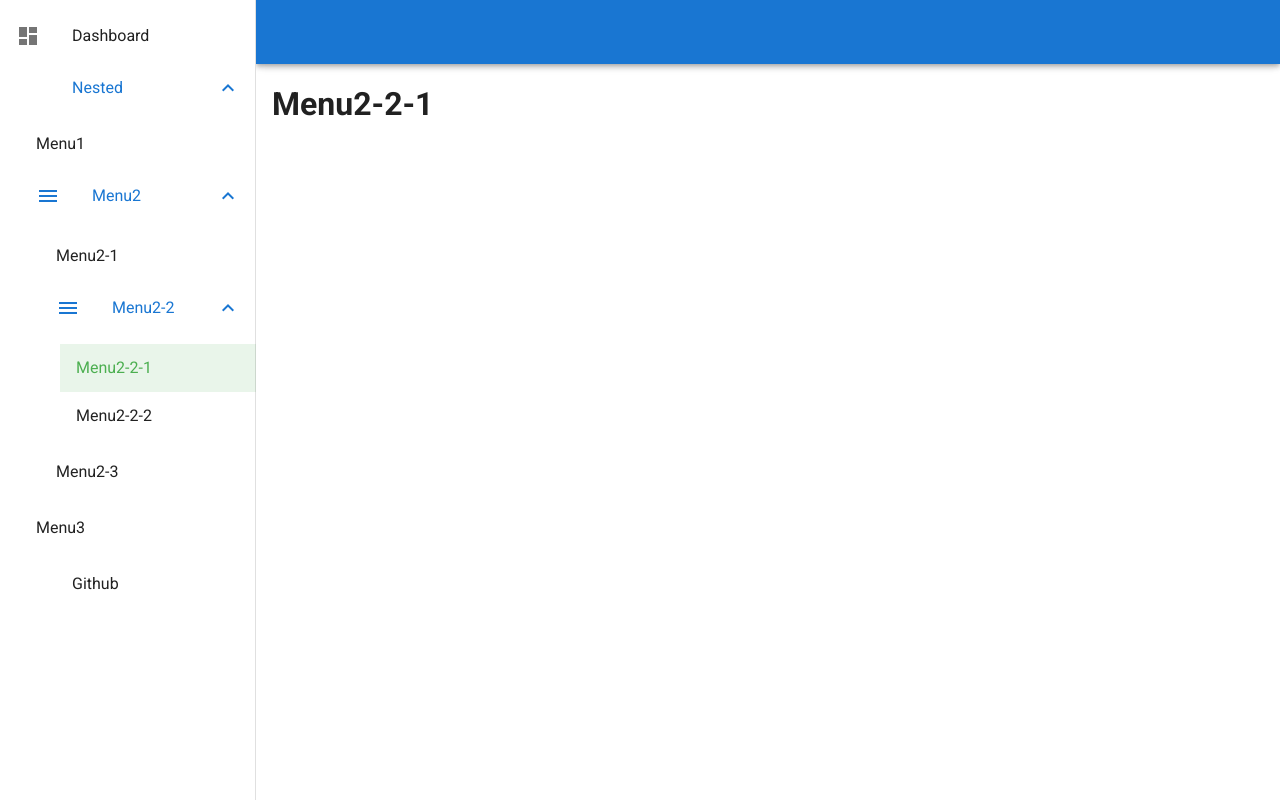
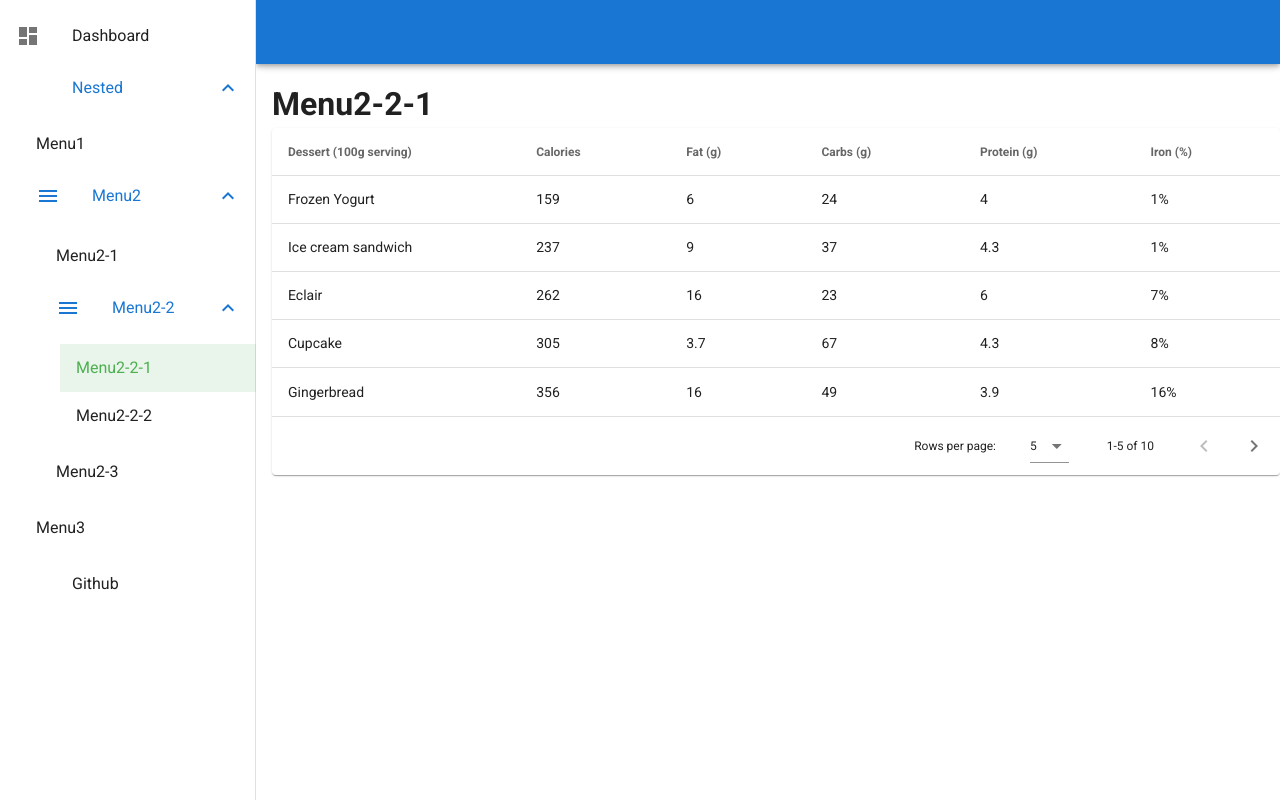
Before and after one commit to iamdin/vuetify-nested-list-router, a Vue app: page /nested/menu2/menu2_2/menu2_2_1 in a window 1280 px wide. Built offline with nearby package versions, Linux system fonts and the light colour scheme.

Commit message:
添加转场动画

```diff
--- a/src/App.vue
+++ b/src/App.vue
@@ -3,7 +3,9 @@
     <nav-bar />
     <v-app-bar app color="primary" dark> </v-app-bar>
     <v-content class="mt-4 ml-4">
-      <router-view />
+      <v-scroll-x-transition mode="out-in">
+        <router-view
+      /></v-scroll-x-transition>
     </v-content>
   </v-app>
 </template>
--- a/src/views/nested/Nested.vue
+++ b/src/views/nested/Nested.vue
@@ -1,5 +1,5 @@
 <template>
-  <router-view />
+  <v-scroll-x-transition mode="out-in"> <router-view /></v-scroll-x-transition>
 </template>
 
 <script>
--- a/src/views/nested/menu2/Menu2.vue
+++ b/src/views/nested/menu2/Menu2.vue
@@ -1,5 +1,5 @@
 <template>
-  <router-view />
+  <v-scroll-x-transition mode="out-in"> <router-view /></v-scroll-x-transition>
 </template>
 
 <script>
--- a/src/views/nested/menu2/menu2-2/Menu2_2_1.vue
+++ b/src/views/nested/menu2/menu2-2/Menu2_2_1.vue
@@ -1,10 +1,117 @@
 <template>
-  <h1>Menu2-2-1</h1>
+  <div>
+    <h1>Menu2-2-1</h1>
+    <v-data-table
+      :headers="headers"
+      :items="desserts"
+      :items-per-page="5"
+      class="elevation-1"
+    ></v-data-table>
+  </div>
 </template>
 
 <script>
 export default {
-  name: "Menu2_2_1"
+  name: "Menu2_2_1",
+  data() {
+    return {
+      headers: [
+        {
+          text: "Dessert (100g serving)",
+          align: "left",
+          sortable: false,
+          value: "name"
+        },
+        { text: "Calories", value: "calories" },
+        { text: "Fat (g)", value: "fat" },
+        { text: "Carbs (g)", value: "carbs" },
+        { text: "Protein (g)", value: "protein" },
+        { text: "Iron (%)", value: "iron" }
+      ],
+      desserts: [
+        {
+          name: "Frozen Yogurt",
+          calories: 159,
+          fat: 6.0,
+          carbs: 24,
+          protein: 4.0,
+          iron: "1%"
+        },
+        {
+          name: "Ice cream sandwich",
+          calories: 237,
+          fat: 9.0,
+          carbs: 37,
+          protein: 4.3,
+          iron: "1%"
+        },
+        {
+          name: "Eclair",
+          calories: 262,
+          fat: 16.0,
+          carbs: 23,
+          protein: 6.0,
+          iron: "7%"
+        },
+        {
+          name: "Cupcake",
+          calories: 305,
+          fat: 3.7,
+          carbs: 67,
+          protein: 4.3,
+          iron: "8%"
+        },
+        {
+          name: "Gingerbread",
+          calories: 356,
+          fat: 16.0,
+          carbs: 49,
+          protein: 3.9,
+          iron: "16%"
+        },
+        {
+          name: "Jelly bean",
+          calories: 375,
+          fat: 0.0,
+          carbs: 94,
+          protein: 0.0,
+          iron: "0%"
+        },
+        {
+          name: "Lollipop",
+          calories: 392,
+          fat: 0.2,
+          carbs: 98,
+          protein: 0,
+          iron: "2%"
+        },
+        {
+          name: "Honeycomb",
+          calories: 408,
+          fat: 3.2,
+          carbs: 87,
+          protein: 6.5,
+          iron: "45%"
+        },
+        {
+          name: "Donut",
+          calories: 452,
+          fat: 25.0,
+          carbs: 51,
+          protein: 4.9,
+          iron: "22%"
+        },
+        {
+          name: "KitKat",
+          calories: 518,
+          fat: 26.0,
+          carbs: 65,
+          protein: 7,
+          iron: "6%"
+        }
+      ]
+    };
+  }
 };
 </script>
 
```
